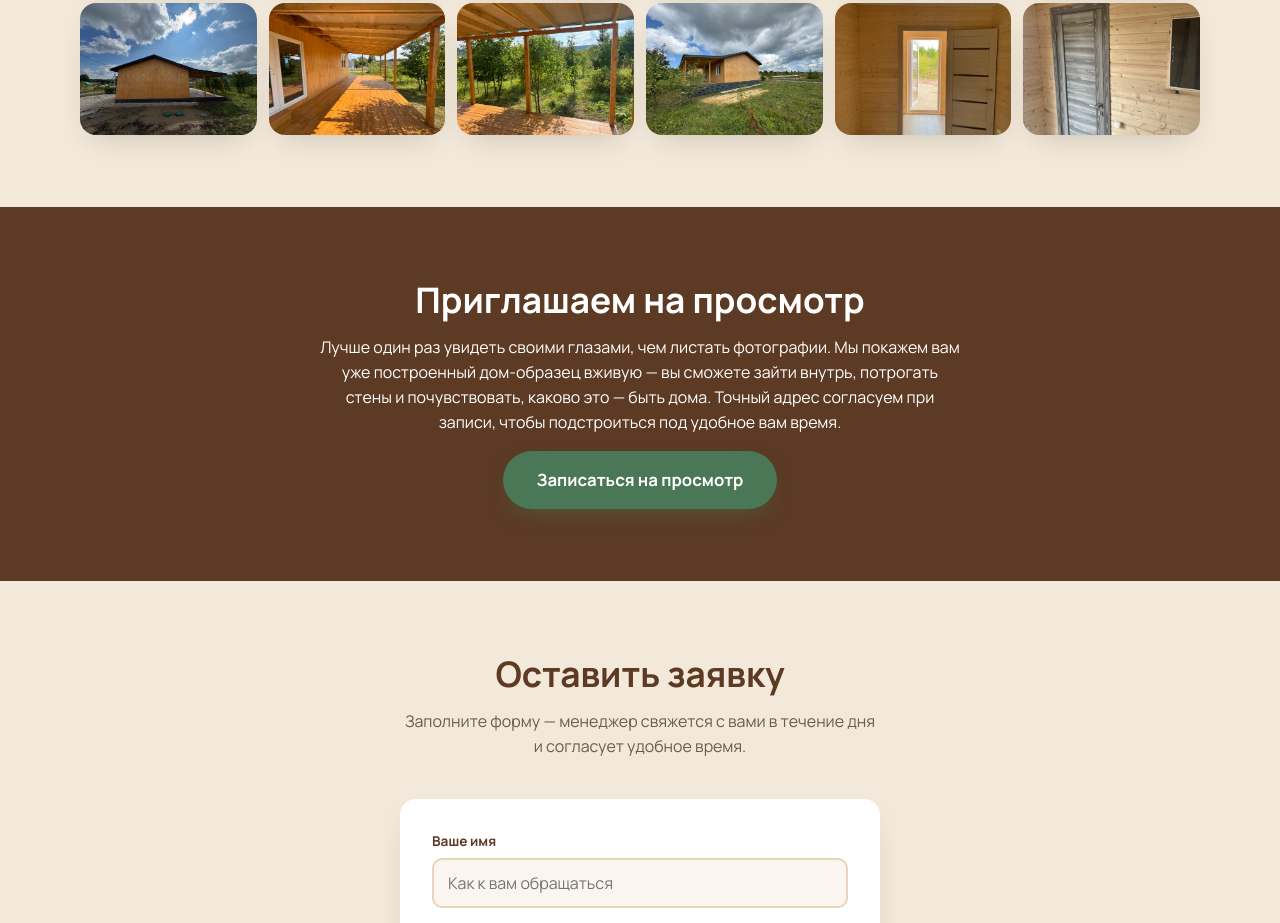
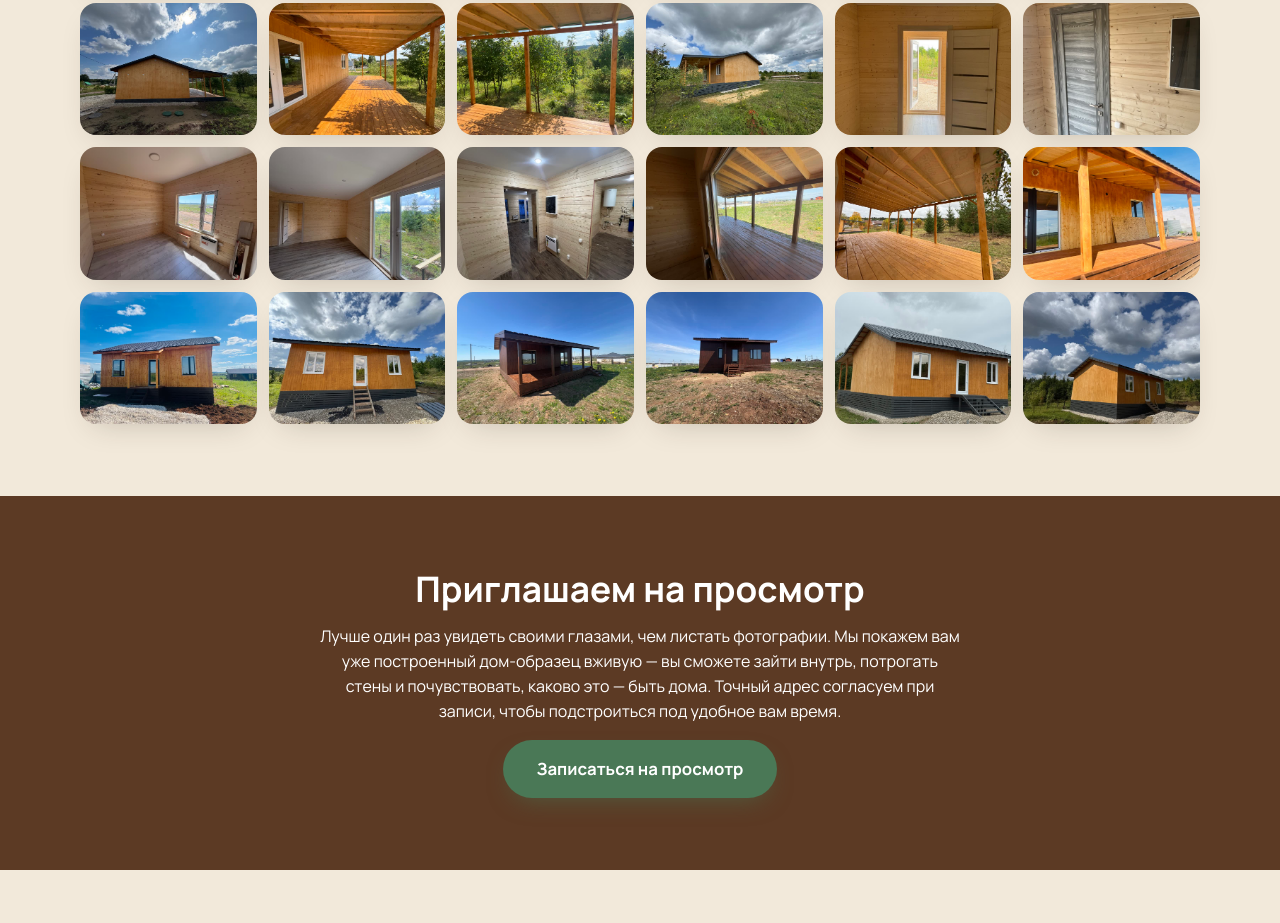
Before and after one commit to zheludkin/apd-stroy-site, a website: page public/index.html in a window 1280 px wide. Shown: the part 3439-4362 px from the top of the page. Drawn offline with Linux system fonts and the light colour scheme.

Commit message:
Expand gallery to 24 photos, adding 6 отделка (interior finish) shots
Extends the finished-house gallery with 12 more photos: 6 interior/finish
close-ups (walls, floors, doors, utility room) and 6 additional exteriors
for more variety.

```diff
--- a/public/index.html
+++ b/public/index.html
@@ -301,6 +301,42 @@
         <div class="gallery-photo js-open-gallery" data-model="real" data-index="11" tabindex="0" role="button" aria-label="Открыть фотографию">
           <img src="images/gallery/real-12.jpg" alt="Готовый дом АПД Строй — отделка" loading="lazy">
         </div>
+        <div class="gallery-photo js-open-gallery" data-model="real" data-index="12" tabindex="0" role="button" aria-label="Открыть фотографию">
+          <img src="images/gallery/real-13.jpg" alt="Готовый дом АПД Строй — отделка" loading="lazy">
+        </div>
+        <div class="gallery-photo js-open-gallery" data-model="real" data-index="13" tabindex="0" role="button" aria-label="Открыть фотографию">
+          <img src="images/gallery/real-14.jpg" alt="Готовый дом АПД Строй — отделка" loading="lazy">
+        </div>
+        <div class="gallery-photo js-open-gallery" data-model="real" data-index="14" tabindex="0" role="button" aria-label="Открыть фотографию">
+          <img src="images/gallery/real-15.jpg" alt="Готовый дом АПД Строй — отделка" loading="lazy">
+        </div>
+        <div class="gallery-photo js-open-gallery" data-model="real" data-index="15" tabindex="0" role="button" aria-label="Открыть фотографию">
+          <img src="images/gallery/real-16.jpg" alt="Готовый дом АПД Строй — отделка" loading="lazy">
+        </div>
+        <div class="gallery-photo js-open-gallery" data-model="real" data-index="16" tabindex="0" role="button" aria-label="Открыть фотографию">
+          <img src="images/gallery/real-17.jpg" alt="Готовый дом АПД Строй — отделка" loading="lazy">
+        </div>
+        <div class="gallery-photo js-open-gallery" data-model="real" data-index="17" tabindex="0" role="button" aria-label="Открыть фотографию">
+          <img src="images/gallery/real-18.jpg" alt="Готовый дом АПД Строй — отделка" loading="lazy">
+        </div>
+        <div class="gallery-photo js-open-gallery" data-model="real" data-index="18" tabindex="0" role="button" aria-label="Открыть фотографию">
+          <img src="images/gallery/real-19.jpg" alt="Готовый дом АПД Строй — фасад" loading="lazy">
+        </div>
+        <div class="gallery-photo js-open-gallery" data-model="real" data-index="19" tabindex="0" role="button" aria-label="Открыть фотографию">
+          <img src="images/gallery/real-20.jpg" alt="Готовый дом АПД Строй — фасад" loading="lazy">
+        </div>
+        <div class="gallery-photo js-open-gallery" data-model="real" data-index="20" tabindex="0" role="button" aria-label="Открыть фотографию">
+          <img src="images/gallery/real-21.jpg" alt="Готовый дом АПД Строй — фасад" loading="lazy">
+        </div>
+        <div class="gallery-photo js-open-gallery" data-model="real" data-index="21" tabindex="0" role="button" aria-label="Открыть фотографию">
+          <img src="images/gallery/real-22.jpg" alt="Готовый дом АПД Строй — фасад" loading="lazy">
+        </div>
+        <div class="gallery-photo js-open-gallery" data-model="real" data-index="22" tabindex="0" role="button" aria-label="Открыть фотографию">
+          <img src="images/gallery/real-23.jpg" alt="Готовый дом АПД Строй — фасад" loading="lazy">
+        </div>
+        <div class="gallery-photo js-open-gallery" data-model="real" data-index="23" tabindex="0" role="button" aria-label="Открыть фотографию">
+          <img src="images/gallery/real-24.jpg" alt="Готовый дом АПД Строй — фасад" loading="lazy">
+        </div>
       </div>
     </div>
   </section>
--- a/public/js/script.js
+++ b/public/js/script.js
@@ -58,6 +58,18 @@ const GALLERIES = {
     { src: 'images/gallery/real-10.jpg', caption: 'Готовый дом АПД Строй' },
     { src: 'images/gallery/real-11.jpg', caption: 'Готовый дом АПД Строй — отделка' },
     { src: 'images/gallery/real-12.jpg', caption: 'Готовый дом АПД Строй — отделка' },
+    { src: 'images/gallery/real-13.jpg', caption: 'Готовый дом АПД Строй — отделка' },
+    { src: 'images/gallery/real-14.jpg', caption: 'Готовый дом АПД Строй — отделка' },
+    { src: 'images/gallery/real-15.jpg', caption: 'Готовый дом АПД Строй — отделка' },
+    { src: 'images/gallery/real-16.jpg', caption: 'Готовый дом АПД Строй — отделка' },
+    { src: 'images/gallery/real-17.jpg', caption: 'Готовый дом АПД Строй — отделка' },
+    { src: 'images/gallery/real-18.jpg', caption: 'Готовый дом АПД Строй — отделка' },
+    { src: 'images/gallery/real-19.jpg', caption: 'Готовый дом АПД Строй' },
+    { src: 'images/gallery/real-20.jpg', caption: 'Готовый дом АПД Строй' },
+    { src: 'images/gallery/real-21.jpg', caption: 'Готовый дом АПД Строй' },
+    { src: 'images/gallery/real-22.jpg', caption: 'Готовый дом АПД Строй' },
+    { src: 'images/gallery/real-23.jpg', caption: 'Готовый дом АПД Строй' },
+    { src: 'images/gallery/real-24.jpg', caption: 'Готовый дом АПД Строй' },
   ],
 };
 
```
Also changed, not shown: public/images/gallery/real-13.jpg (added), public/images/gallery/real-14.jpg (added), public/images/gallery/real-15.jpg (added), public/images/gallery/real-16.jpg (added), public/images/gallery/real-17.jpg (added), public/images/gallery/real-18.jpg (added), public/images/gallery/real-19.jpg (added), public/images/gallery/real-20.jpg (added), public/images/gallery/real-21.jpg (added), public/images/gallery/real-22.jpg (added), public/images/gallery/real-23.jpg (added), public/images/gallery/real-24.jpg (added).
